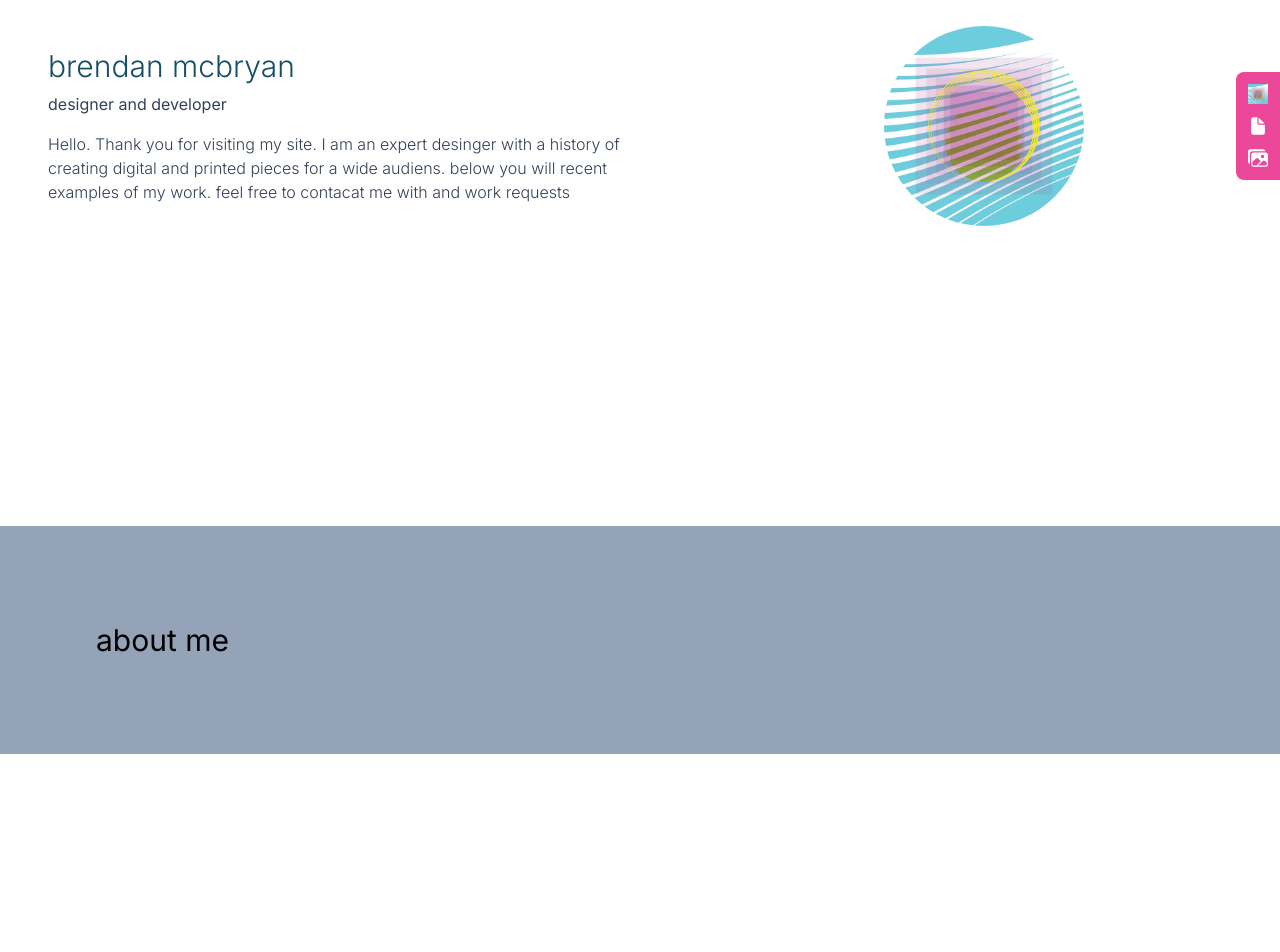
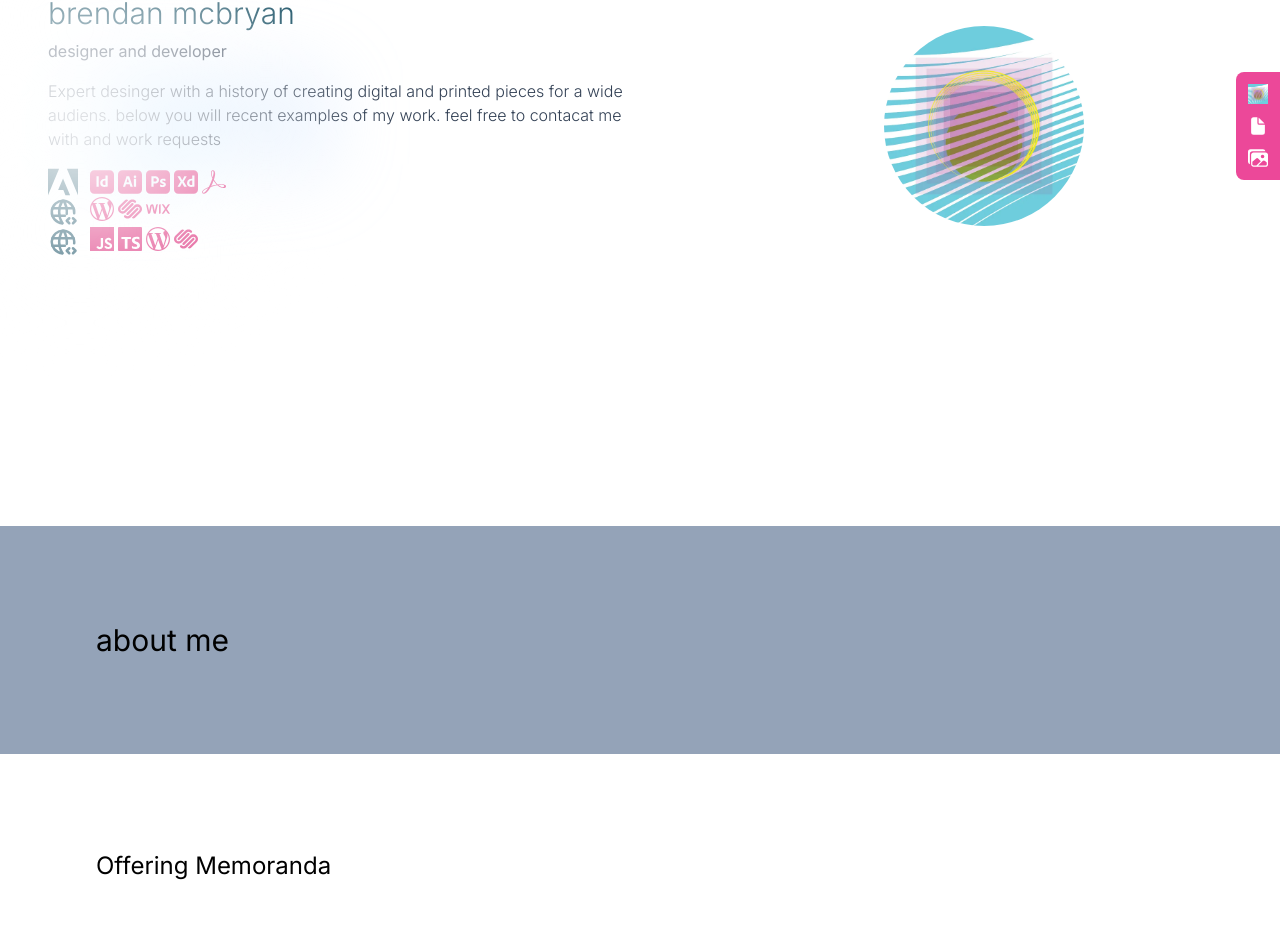
Before and after one commit to BrendanMcBryan/next-cv, a Next.js app: page / in a window 1280 px wide. Shown: the part 274-1226 px from the top of the page. Before the commit the page ends 1028 px from the top, so only its background shows below. Built offline with nearby package versions, Linux system fonts and the light colour scheme.

Commit message:
more structural adjustments

```diff
--- a/app/page.tsx
+++ b/app/page.tsx
@@ -4,22 +4,24 @@ import React, { useState } from 'react'
 
 import StickMenu from './ui/stickysidemenu'
 import Navbar from "./ui/navbar";
+import Project from './ui/project';
 
 import TopSection from './sections/top';
 import AboutSection from './sections/about';
+import Contact from './sections/contact';
 
 export default function Home() {
   const [showSidebar, setShowSidebar] = useState(false);
   return (
 
-    <main className="flex  flex-col items-center justify-center px-0">
+    <main className="flex flex-col items-center justify-center px-0 ">
       {/* <Navbar/> */}
 
       <StickMenu show={showSidebar} setter={setShowSidebar} />
       <TopSection />
       <AboutSection />
-
-      {/* <div className="relative flex place-items-center before:absolute before:h-[300px] before:w-[480px] before:-translate-x-1/2 before:rounded-full before:bg-gradient-radial before:from-white before:to-transparent before:blur-2xl before:content-[''] after:absolute after:-z-20 after:h-[180px] after:w-[240px] after:translate-x-1/3 after:bg-gradient-conic after:from-sky-200 after:via-blue-200 after:blur-2xl after:content-[''] before:dark:bg-gradient-to-br before:dark:from-transparent before:dark:to-pink-400 before:dark:opacity-20 after:dark:from-sky-900 after:dark:via-[#01e6ff] after:dark:opacity-60 before:lg:h-[360px] z-[-1]"> */}
+      <Project title="Offering Memoranda" />
+      <Contact />
 
 
 
--- a/app/sections/top.tsx
+++ b/app/sections/top.tsx
@@ -1,25 +1,23 @@
 import DILogo from '@/app/ui/dilogo';
+import ToolSet from '@/app/ui/toolset'
 export default function TopSection() {
-  return <>
+  return (
     <section
-      className="flex flex-col-reverse items-center bg-white w-full min-h-screen  md:flex-row justify-between"
+      className="flex flex-col-reverse items-center w-full min-h-screen  md:flex-row justify-between  before:absolute before:h-full before:w-[480px] before:-translate-x-1/3 before:rounded-full before:bg-gradient-radial before:from-white before:to-transparent before:blur-2xl before:content-[''] after:absolute after:-z-20 after:h-[80px] after:w-[240px] after:translate-x-1/3 after:bg-gradient-conic after:from-sky-200 after:via-blue-200 after:blur-2xl after:content-[''] before:dark:bg-gradient-to-br before:dark:from-transparent before:dark:to-pink-400 before:dark:opacity-20 after:dark:from-sky-900 after:dark:via-[#01e6ff] after:dark:opacity-60 before:lg:h-[360px] z-[-1]"
     >
 
       <div className="p-12 w-full flex-1 flex flex-col justify-center  ">
         <h1 className="text-cyan-900 font-light text-3xl mb-2">brendan mcbryan</h1>
         <h2 className="text-light  text-slate-700 mb-4">designer and developer</h2>
-        <p className="font-light text-slate-700">Hello. Thank you for visiting my site. I am an expert desinger with a history of creating digital and printed pieces for a wide audiens.
+        <p className="font-light text-slate-700">Expert desinger with a history of creating digital and printed pieces for a wide audiens.
           below you will recent examples of my work. feel free to contacat me with and work requests</p>
+        <ToolSet />
       </div>
       <div className="flex-1 flex flex-col justify-center">
         <DILogo />
       </div>
 
     </section>
+  )
 
-
-
-
-
-  </>
 }
--- /dev/null
+++ b/app/ui/project.tsx
@@ -0,0 +1,11 @@
+import Image from "next/image";
+import di_logo from "@/public/DesigningIntentLogo.webp"
+import { ReactElement, JSXElementConstructor, ReactNode, ReactPortal, PromiseLikeOfReactNode } from "react";
+export default function Project(props: { title: string }) {
+  return (
+    <div className="project flex p-24 justify-start w-screen">
+      <h1 className="text-2xl">{props.title}</h1>
+    </div>
+
+  );
+}
```
